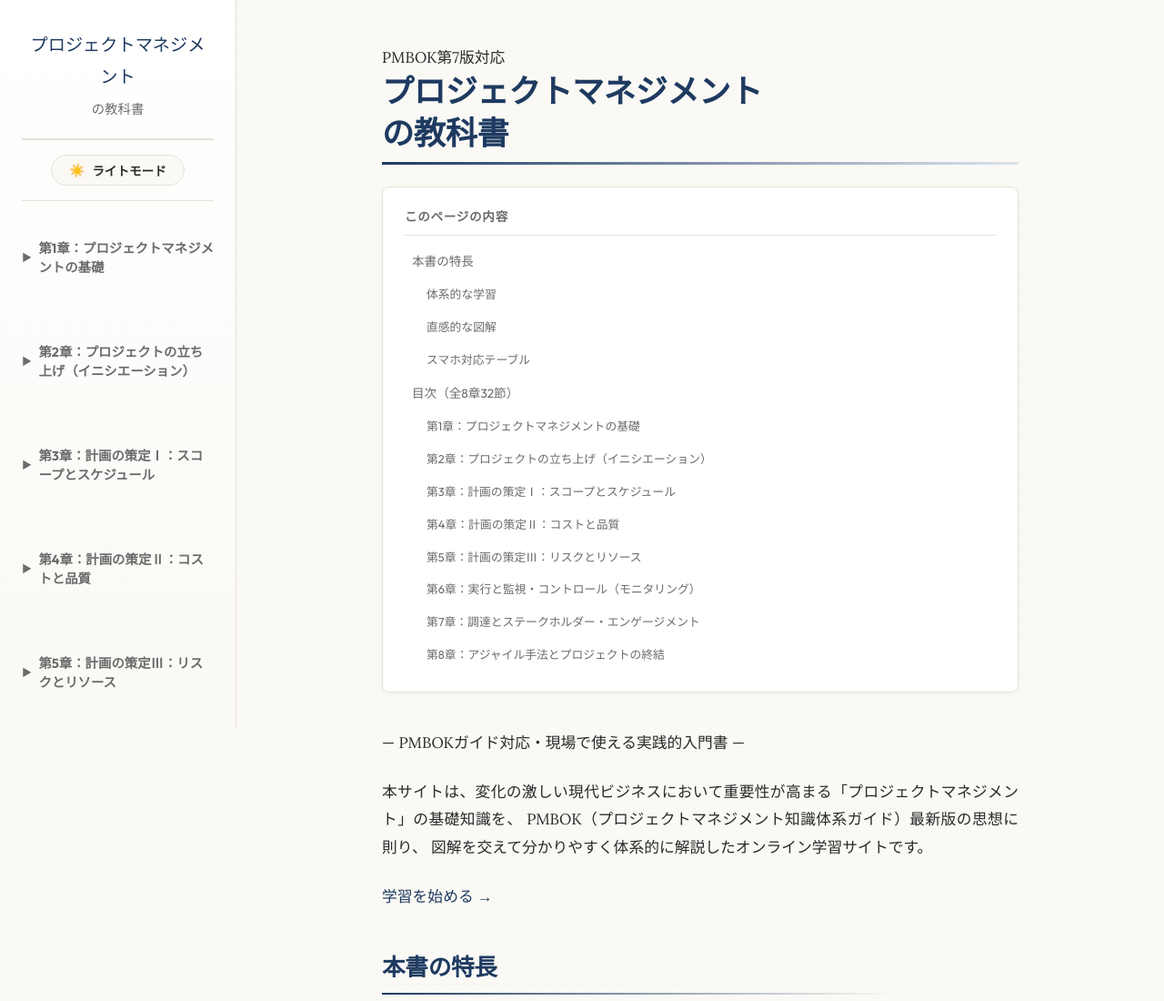
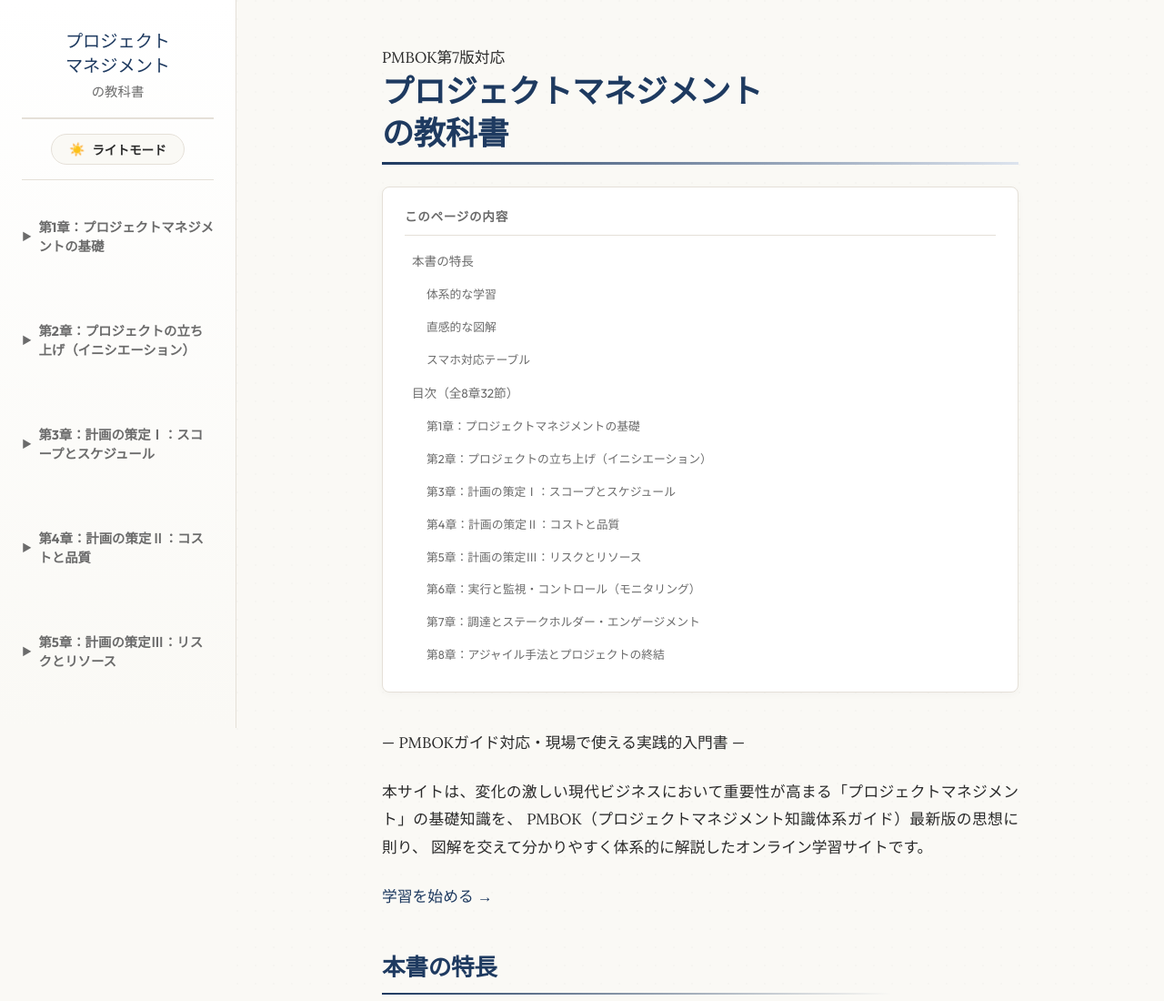
Before and after one commit to hondasan/pm_study, an Astro site: page / in a window 1280 px wide. Shown: the top 1100 px of the page at 91% size. Built offline with nearby package versions, Linux system fonts and the light colour scheme; Astro itself is replaced by a stand-in of ours; no server answers.

Commit message:
サイドバータイトルの改行位置を調整し、見た目を改善

```diff
--- a/src/layouts/BookLayout.astro
+++ b/src/layouts/BookLayout.astro
@@ -262,8 +262,8 @@ if (isHome) {
   <div class="app-container">
     {/* サイドバー（デスクトップ時は固定、モバイル時はスライドイン） */}
     <aside class="sidebar" id="sidebar">
-      <div class="sidebar-title" style="margin-bottom: 1rem;">
-        <a href="/pm_study/">プロジェクトマネジメント<br><span style="font-size: 0.9rem; font-weight: normal; color: var(--text-muted);">の教科書</span></a>
+      <div class="sidebar-title" style="margin-bottom: 1rem; line-height: 1.4;">
+        <a href="/pm_study/">プロジェクト<br>マネジメント<br><span style="font-size: 0.9rem; font-weight: normal; color: var(--text-muted);">の教科書</span></a>
       </div>
 
       {/* テーマ切り替えボタン（サイドバー用） */}
```
